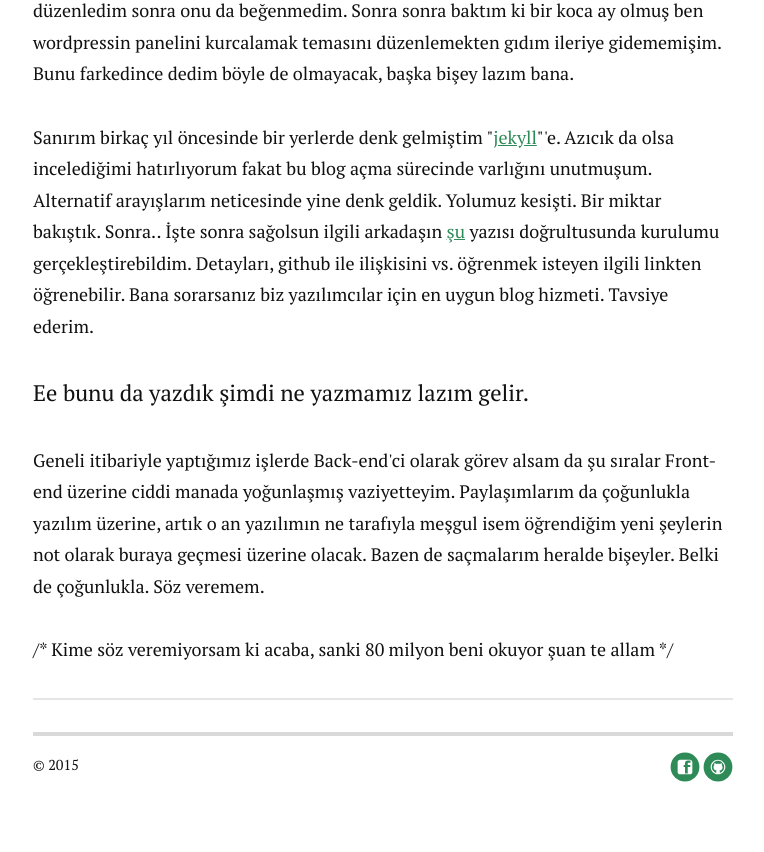
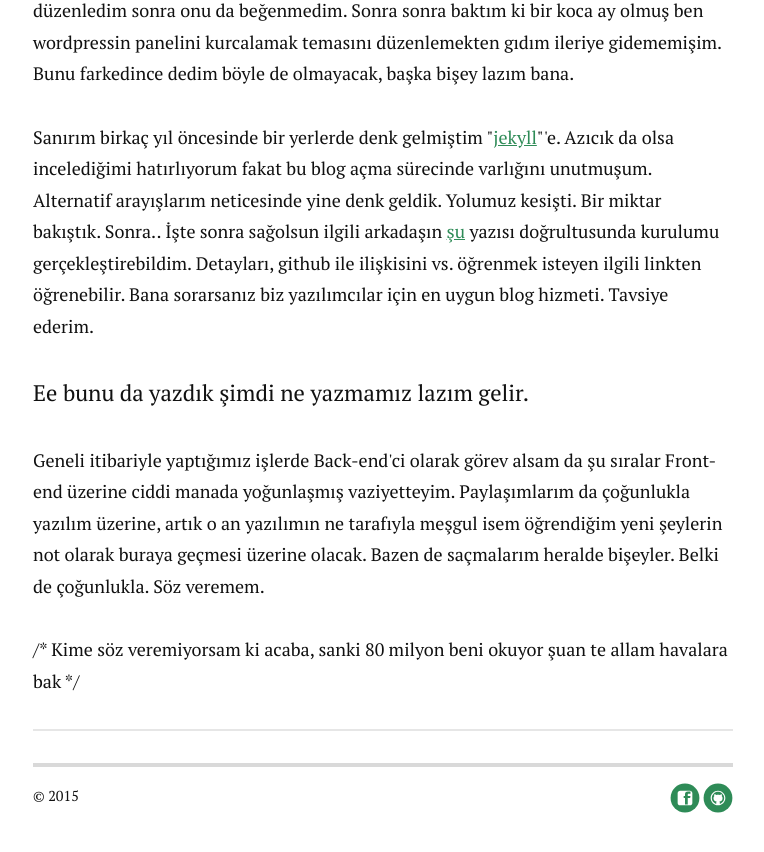
Before and after one commit to ismailocal/ismailocal.github.io, a Jekyll site: the page built from _posts/2015-05-11-merhaba-dunya.markdown, in a window 1280 px wide and 900 px high, scrolled down 1224 px. Shown: the top 852 px of the window, without its empty margins (257-1021 px from the left). Built offline with Jekyll 4.4.1, drawn with Linux system fonts in a browser that asks for light colours; nearby versions of some CDN libraries; Markdown is read by kramdown in place of the engine named in the settings; comment, search, counter and statistics services are not loaded.

Commit message:
First Post

```diff
--- a/_posts/2015-05-11-merhaba-dunya.markdown
+++ b/_posts/2015-05-11-merhaba-dunya.markdown
@@ -30,4 +30,4 @@ Ee bunu da yazdık şimdi ne yazmamız lazım gelir.
 Geneli itibariyle yaptığımız işlerde Back-end'ci olarak görev alsam da şu sıralar Front-end üzerine ciddi manada yoğunlaşmış vaziyetteyim. Paylaşımlarım da çoğunlukla yazılım üzerine, artık o an yazılımın ne tarafıyla meşgul isem öğrendiğim yeni şeylerin not olarak buraya geçmesi üzerine olacak. Bazen de saçmalarım heralde bişeyler. Belki de çoğunlukla. Söz veremem.
 </p>
 
-<p>/* Kime söz veremiyorsam ki acaba, sanki 80 milyon beni okuyor şuan te allam */</p>
+<p>/* Kime söz veremiyorsam ki acaba, sanki 80 milyon beni okuyor şuan te allam havalara bak */</p>
```
